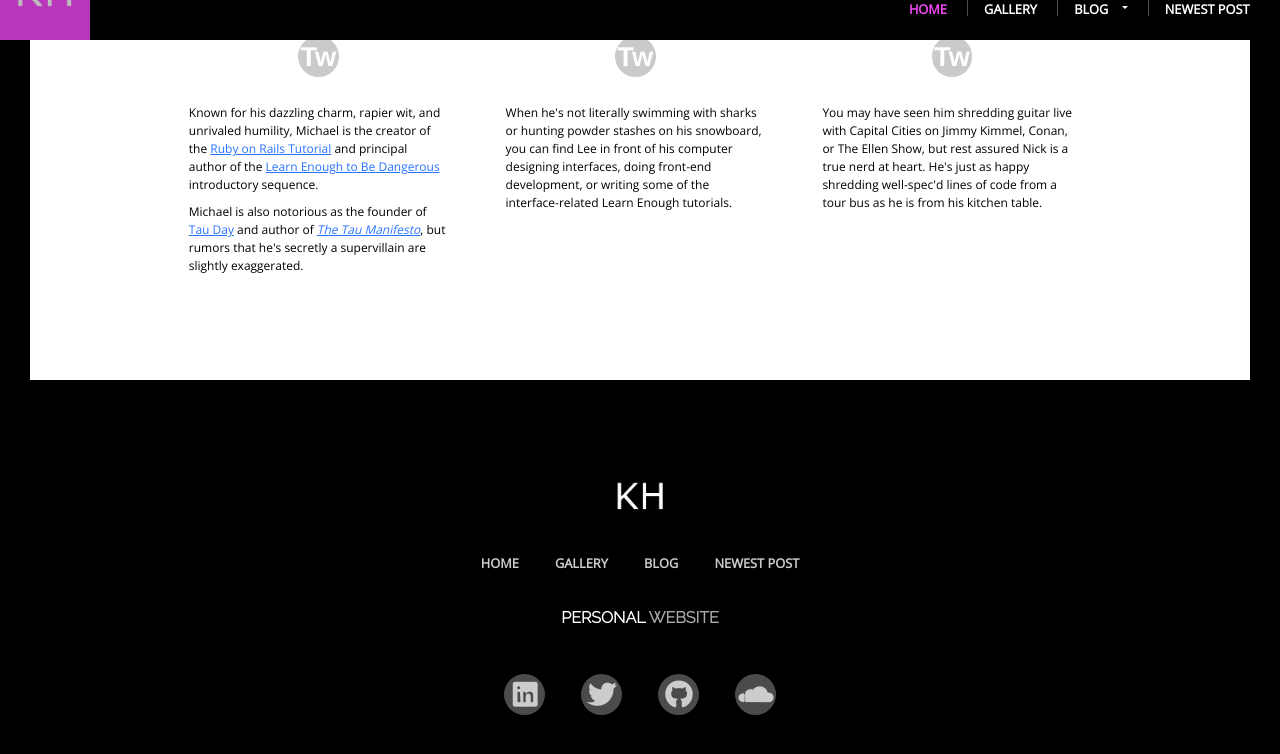
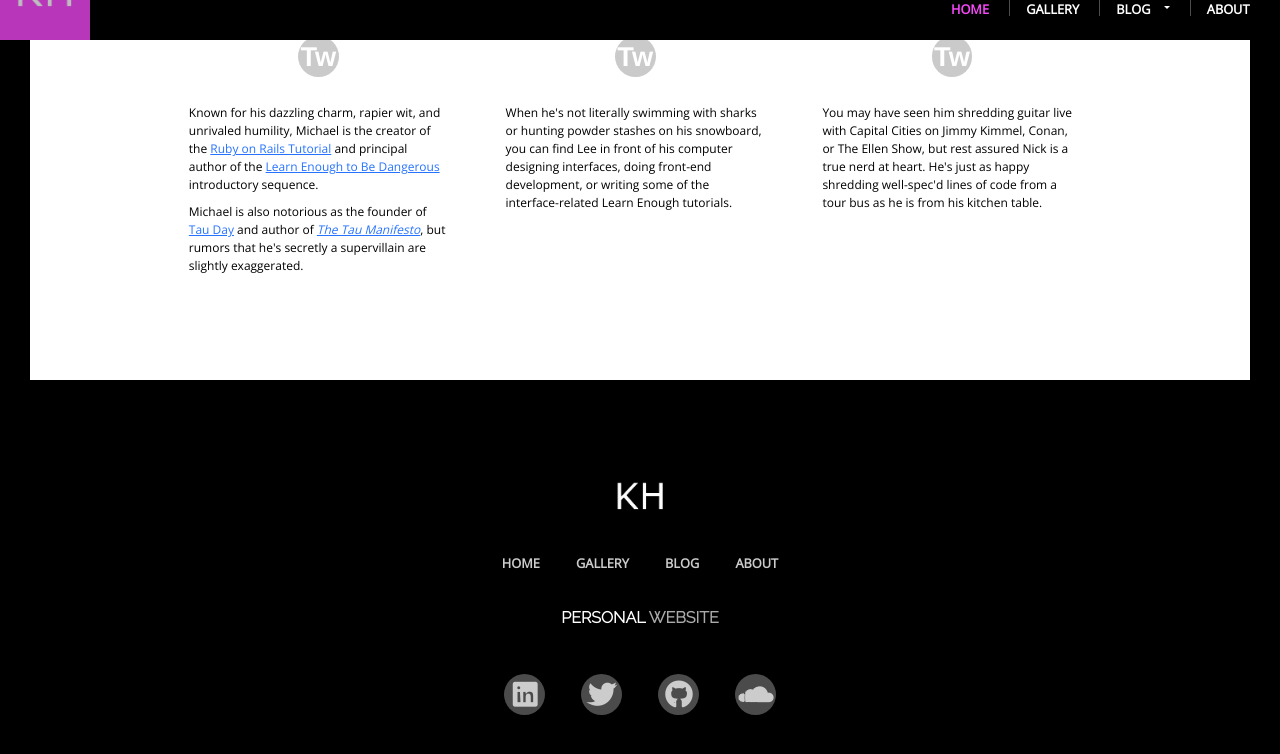
Before and after one commit to khoeger/khoeger.github.io, a Jekyll site: the page built from index.html, in a window 1280 px wide and 900 px high, scrolled down 2167 px, cut to the strip 50-804 px from the top of the window. Built offline with Jekyll 4.4.1, drawn with Linux system fonts in a browser that asks for light colours.

Commit message:
Add about page to navigation

```diff
--- a/_includes/nav-links.html
+++ b/_includes/nav-links.html
@@ -9,5 +9,5 @@
     {% endfor %}
   </ul>
 </li>
-<li><a href="{{ site.posts.first.url }}">Newest Post</a></li>
-<!--<li><a href="/about"></a></li>-->
+<!--li><a href="{{ site.posts.first.url }}">Newest Post</a></li-->
+<li><a href="/about">About</a></li>
```
